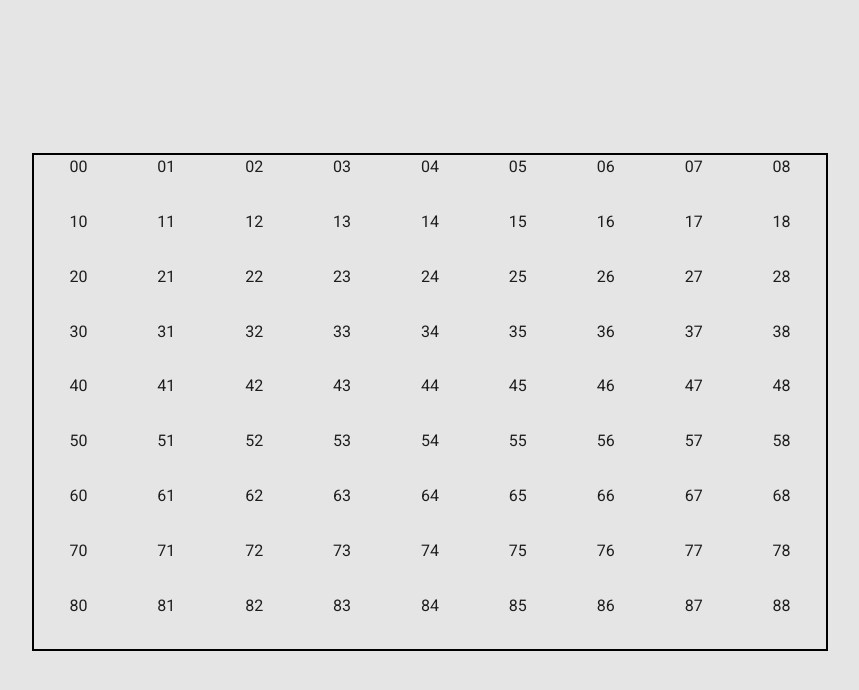
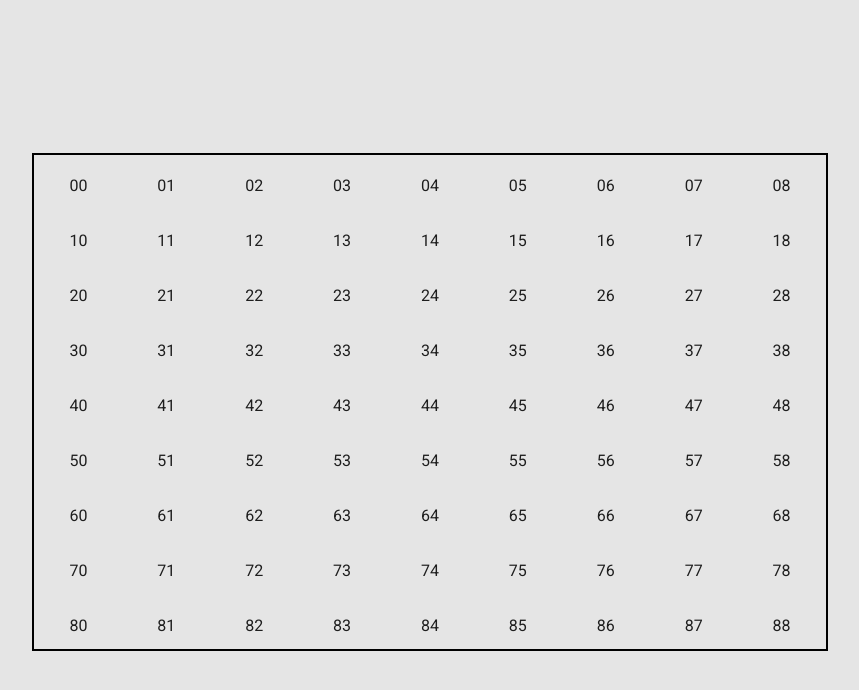
Before and after one commit to napoleon-commits/vuetify-chessboard, a Vue app: page / in a window 1280 px wide. Shown: the top 690 px of the page, without its empty margins (212-1071 px from the left). Built offline with nearby package versions, Linux system fonts and the light colour scheme.

Commit message:
added padding top to text

```diff
--- a/src/components/subcomponents/StaticChessBoard.vue
+++ b/src/components/subcomponents/StaticChessBoard.vue
@@ -20,9 +20,9 @@
                     :key="file"
                     no-gutters
                 >
-                    <span>
+                    <div :style="`padding-top: ${((containerHeight*GoldenRatio/9)-(16))/2}px`">
                         {{i}}{{j}}
-                    </span>
+                    </div>
                 </v-col>
             </v-row>
         </div>
```
